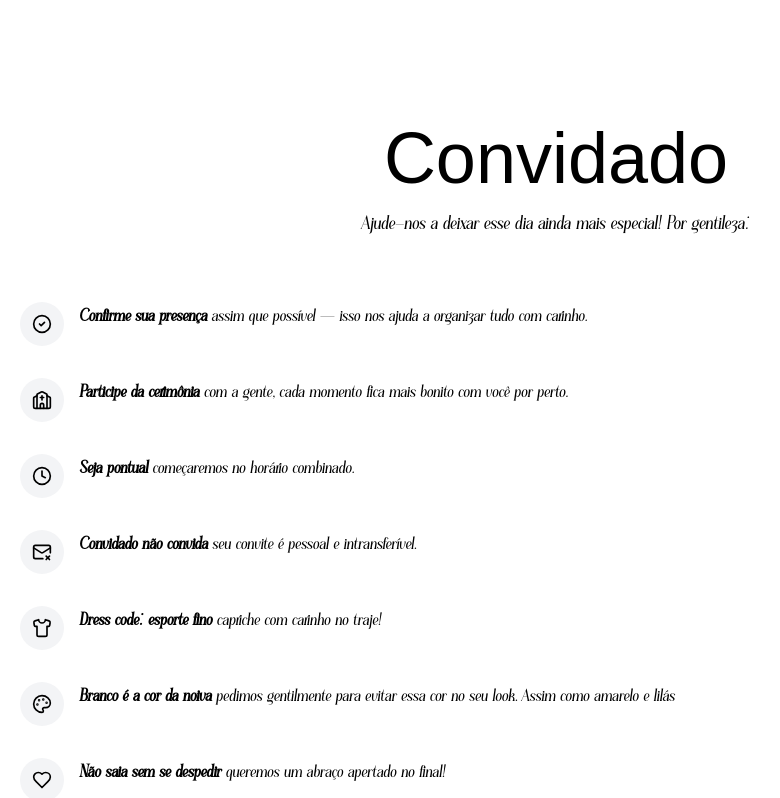
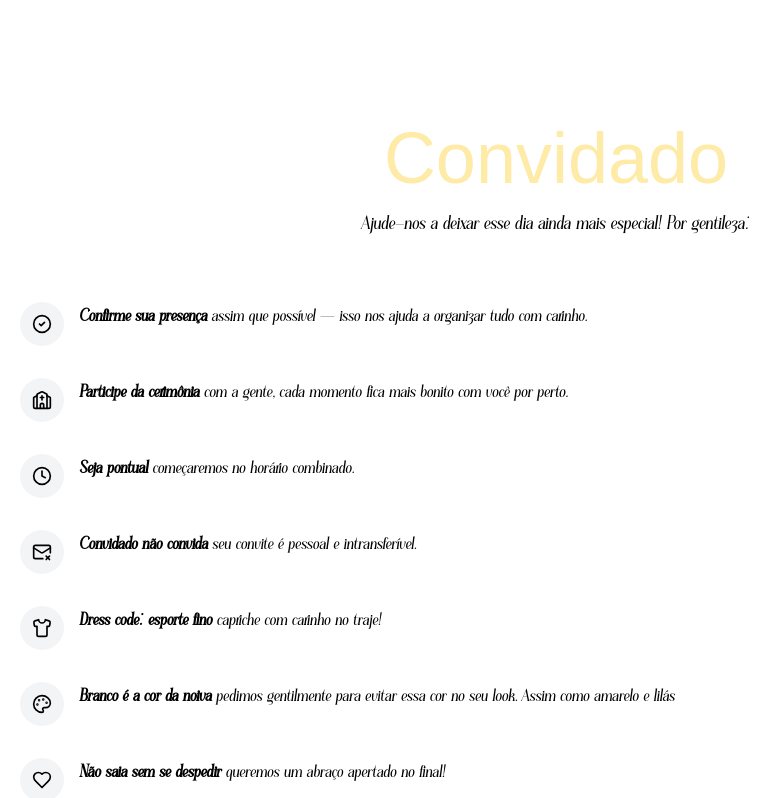
Before and after one commit to joseantoniocoelho98-wq/casamento-site, a Next.js app: page / in a window 1280 px wide. Shown: the part 802-1600 px from the top of the page, without its empty margins (84-864 px from the left). Built offline with nearby package versions, Linux system fonts and the light colour scheme; no server answers; the database is empty; a web font is replaced by a local one.

Commit message:
Teste cor dos títulos

```diff
--- a/app/globals.css
+++ b/app/globals.css
@@ -29,3 +29,8 @@
     @apply py-20 md:py-28;
   }
 }
+/* Teste: títulos e subtítulos com a mesma cor do nome no início */
+section h2,
+section h3 {
+  @apply !text-butter-200;
+}
```
